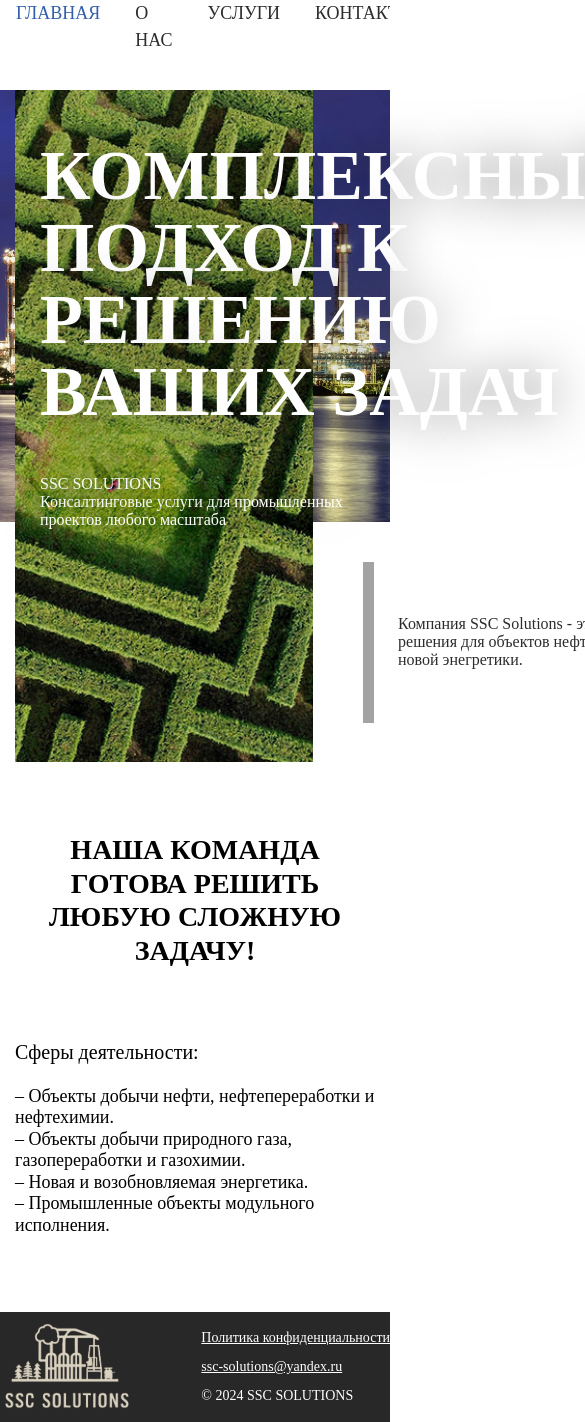
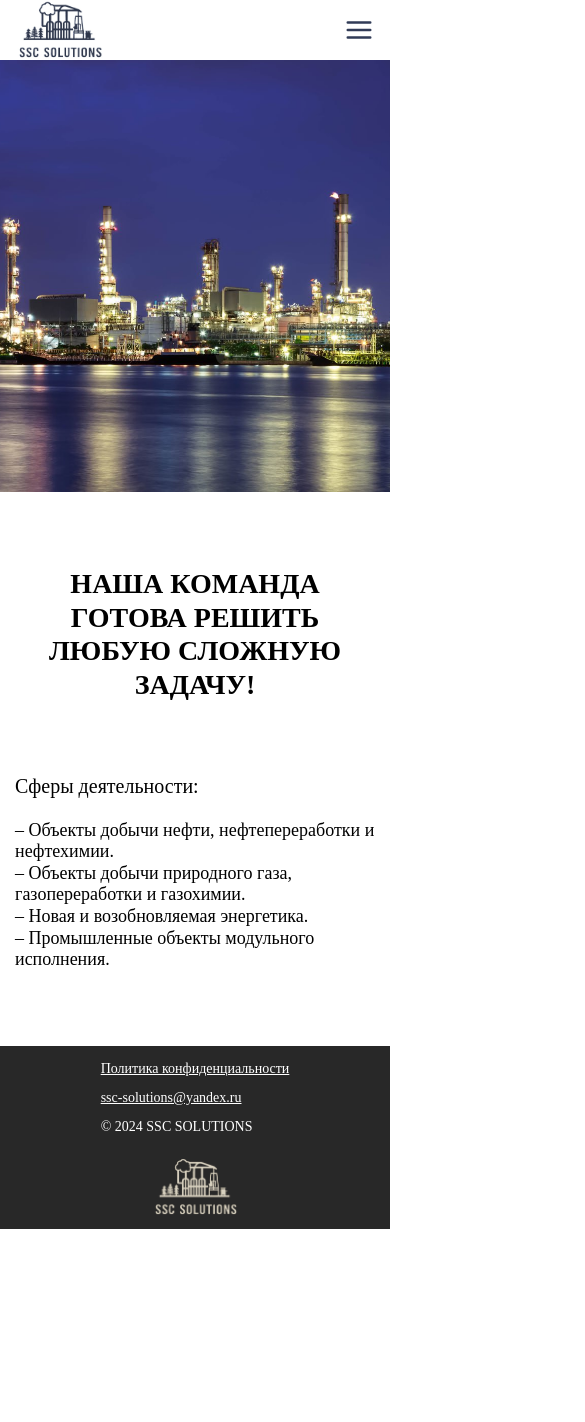
Before and after one commit to pdvkpchtt/Landing_ReactJS_client, a React (Create React App) app: page / in a window 390 px wide. Shown: the top 1422 px of the page, 585 px wide, since content can reach past the window. After the commit the page ends 1229 px from the top, so only its background shows below. Built offline with nearby package versions, Linux system fonts and the light colour scheme.

Commit message:
almost mobile

```diff
--- a/src/components/Footer.js
+++ b/src/components/Footer.js
@@ -2,8 +2,8 @@ import { NavLink } from "react-router-dom";
 
 const Footer = () => {
   return (
-    <footer className="bg-[#282828] w-full h-[110px] max-h-[110px] overflow-hidden z-[10]">
-      <div className="w-full max-w-[1374px] mx-auto flex flex-row justify-between items-center h-[110px]">
+    <footer className="bg-[#282828] w-full [@media(min-width:1050px)]:h-[110px] [@media(max-width:1050px)]:h-fit [@media(min-width:1050px)]:max-h-[110px] overflow-hidden z-[10]">
+      <div className="w-full max-w-[1374px] mx-auto flex flex-row [@media(max-width:1050px)]:flex-col-reverse [@media(max-width:1050px)]:justify-center justify-between items-center [@media(max-width:1050px)]:h-fit [@media(max-width:1050px)]:gap-[20px] [@media(min-width:1050px)]:h-[110px]">
         <img
           src="/logo_dark.png"
           width={130.5}
@@ -12,9 +12,10 @@ const Footer = () => {
           style={{
             mixBlendMode: "screen",
           }}
+          className="[@media(max-width:1050px)]:mb-[12px] [@media(max-width:1050px)]:w-[86.56px] [@media(max-width:1050px)]:h-[60px]"
         />
 
-        <div className="flex flex-col gap-[8px]">
+        <div className="flex flex-col gap-[8px] [@media(max-width:1050px)]:mt-[12px]">
           <a
             className="text-[14px] text-white underline transition duration-[250ms] hover:no-underline"
             href="https://docs.google.com/document/d/1Om2fqIpQWsSBrYnLkoMqbGZa3lbHc9lDNJMm3moy_V8/edit?usp=sharing"
--- a/src/components/Header.js
+++ b/src/components/Header.js
@@ -1,15 +1,38 @@
 import { NavLink } from "react-router-dom";
 import { nav } from "../data/nav";
+import { motion, AnimatePresence } from "framer-motion";
+import { useEffect } from "react";
+import { useState } from "react";
 
-const Header = () => {
+const containerVariant = {
+  initial: { bottom: "-100%", transition: { type: "spring" } },
+  isOpen: { bottom: "0%" },
+  exit: { bottom: "-100%" },
+};
+
+const Header = ({}) => {
+  const [menu, setMenu] = useState(false);
+
+  useEffect(() => {
+    if (menu) document.body.style.overflow = "hidden";
+    else document.body.style.overflow = "unset";
+  }, [menu]);
+
   return (
-    <header className="bg-white w-full h-[90px] max-h-[90px] overflow-hidden z-[10]">
+    <>
+      <header className="bg-white w-full h-[90px] [@media(max-width:1050px)]:h-[60px] max-h-[90px] [@media(max-width:1050px)]:max-h-[60px] overflow-hidden z-[10]">
         <div className="w-full max-w-[1374px] mx-auto flex flex-row justify-between px-[16px] items-end">
           <NavLink to="/">
-          <img src="/logo.png" width={130.5} height={90} alt="logo" />
+            <img
+              src="/logo.png"
+              width={130.5}
+              height={90}
+              alt="logo"
+              className="[@media(max-width:1050px)]:w-[86.56px] [@media(max-width:1050px)]:h-[60px]"
+            />
           </NavLink>
 
-        <nav className="flex flex-row gap-[35px]">
+          <nav className="flex flex-row gap-[35px] [@media(max-width:1050px)]:hidden">
             {nav.map((item, key) => (
               <NavLink
                 key={key}
@@ -24,8 +47,91 @@ const Header = () => {
               </NavLink>
             ))}
           </nav>
+
+          <svg
+            xmlns="http://www.w3.org/2000/svg"
+            width="30px"
+            height="30px"
+            viewBox="0 0 24 24"
+            className="cursor-pointer [@media(min-width:1050px)]:hidden my-auto"
+            onClick={() => setMenu(true)}
+          >
+            <path
+              fill="none"
+              stroke="#313b57"
+              strokeLinecap="round"
+              strokeLinejoin="round"
+              strokeWidth={2}
+              d="M3 6.001h18m-18 6h18m-18 6h18"
+            />
+          </svg>
         </div>
       </header>
+
+      <AnimatePresence>
+        {menu && (
+          <>
+            <motion.div
+              className="z-[200] w-full h-full bg-[#141414] fixed left-0 bottom-0"
+              initial={"initial"}
+              animate={"isOpen"}
+              exit={"exit"}
+              variants={containerVariant}
+            >
+              {/* modal header */}
+              <div className=" max-w-[978px] px-[12px] [@media(max-width:1050px)]:max-w-[498px] mx-auto w-full border-b-[0.7px] flex justify-between bg-[#141414] h-[60px] border-b-[#141414]">
+                <img
+                  src="/logo_dark.png"
+                  width={130.5}
+                  height={90}
+                  alt="logo"
+                  style={{
+                    mixBlendMode: "screen",
+                  }}
+                  className="[@media(max-width:1050px)]:w-[86.56px] [@media(max-width:1050px)]:h-[60px]"
+                />
+                <svg
+                  xmlns="http://www.w3.org/2000/svg"
+                  width="30px"
+                  height="30px"
+                  viewBox="0 0 24 24"
+                  className="my-auto"
+                  onClick={() => setMenu(false)}
+                >
+                  <path
+                    fill="none"
+                    stroke="#fff"
+                    strokeLinecap="round"
+                    strokeWidth={2}
+                    d="M20 20 4 4m16 0L4 20"
+                  />
+                </svg>
+              </div>
+              {/* modal header */}
+
+              <div className="bg-[#141414] max-w-[978px] px-[12px] [@media(max-width:1050px)]:max-w-[498px] mt-[20px] mx-auto">
+                <nav className="flex flex-col gap-[12px] w-full">
+                  {nav.map((item, key) => (
+                    <NavLink
+                      key={key}
+                      to={item.link}
+                      className={({ isActive }) =>
+                        `${
+                          isActive ? "text-[#315EAB]" : "text-[#fff]"
+                        } transition-colors duration-[250ms] font-medium text-[18px]`
+                      }
+                      onClick={() => setMenu(false)}
+                    >
+                      {item.text}
+                    </NavLink>
+                  ))}
+                </nav>
+              </div>
+            </motion.div>
+          </>
+        )}
+      </AnimatePresence>
+    </>
   );
 };
 
--- a/src/pages/main/Main.js
+++ b/src/pages/main/Main.js
@@ -8,7 +8,7 @@ const Main = () => {
       </Helmet>
       <div className="flex flex-col w-full">
         {/* top image block */}
-        <div className="relative">
+        <div className="relative  [@media(max-width:1050px)]:hidden">
           <p className="text-white text-[70px] font-extrabold absolute z-[3] whitespace-pre-line leading-[72px] custom-shadow left-[25px] top-[50px] tracking-[-3%]">
             {`КОМПЛЕКСНЫЙ\nПОДХОД К\nРЕШЕНИЮ\nВАШИХ ЗАДАЧ`}
           </p>
@@ -43,7 +43,7 @@ const Main = () => {
         {/* bg factory */}
         {/* top image block */}
 
-        <p className="mt-[calc(672.94px+70px)] mb-[75px] text-center font-semibold text-[28px] whitespace-pre-line leading-[120%]">
+        <p className="mt-[calc(672.94px+70px)] [@media(max-width:1050px)]:mt-[calc(507px+0px)] mb-[75px] text-center font-semibold text-[28px] whitespace-pre-line leading-[120%]">
           НАША КОМАНДА ГОТОВА РЕШИТЬ ЛЮБУЮ СЛОЖНУЮ{"\n"}ЗАДАЧУ!
         </p>
 
--- a/src/ui/Card.js
+++ b/src/ui/Card.js
@@ -60,14 +60,14 @@ const Card = ({
 
       <AnimatePresence>
         {selectedId === id && (
-          <motion.div className="fixed [@media(pointer:coarse)]:hidden top-0 left-0 w-full h-full dark:bg-opacity-[50%] bg-opacity-[20%] z-[100]">
+          <motion.div className="fixed [@media(max-width:1050px)]:hidden top-0 left-0 w-full h-full dark:bg-opacity-[50%] bg-opacity-[20%] z-[100]">
             <motion.div
               initial={"initial"}
               animate={"isOpen"}
               exit={"exit"}
               onClick={() => setSelectedId(null)}
               variants={modalVariant}
-              className="fixed [@media(pointer:coarse)]:hidden top-0 left-0 w-full h-full bg-[#4A5479] dark:bg-black dark:bg-opacity-[50%] bg-opacity-[20%] z-[-1]"
+              className="fixed [@media(max-width:1050px)]:hidden top-0 left-0 w-full h-full bg-[#4A5479] dark:bg-black dark:bg-opacity-[50%] bg-opacity-[20%] z-[-1]"
             ></motion.div>
             <motion.div
               layoutId={selectedId}
```
Lines whose indentation alone changed are shown as unchanged.
